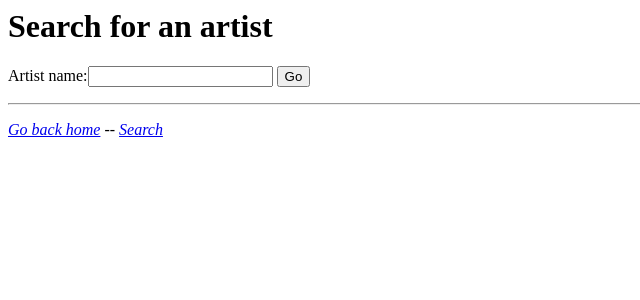
After one commit to SebDeclercq/seb_music, a Django app: page /qwant/music/artist/search/ in a window 1280 px wide. The commit adds this page. Shown: the top 300 px of the page, without its empty margins (0-640 px from the left). Run offline with Django 3.2, Linux system fonts and the light colour scheme.

Commit message:
Artist: has a search form

```diff
--- /dev/null
+++ b/qwant/forms.py
@@ -0,0 +1,24 @@
+#!/usr/bin/env python3
+'''
+Module containing the forms for the UI.
+Author: SebDeclercq (https://www.github.com/SebDeclercq)
+'''
+from django import forms
+from django.utils.translation import gettext as _
+from qwant.music.models import Artist
+from qwant.music.utils import ArtistManager
+
+
+class SearchForm(forms.Form):
+    artist_name: forms.CharField = forms.CharField(
+        label=_('Artist name'), max_length=200, required=True
+    )
+
+    def search(self) -> Artist:
+        '''Search for an Artist in the database or else get it from the API,
+        insert it and return it.
+
+        Returns:
+            The asked for Artist.
+        '''
+        return ArtistManager.add(self.cleaned_data['artist_name'])
--- /dev/null
+++ b/qwant/templates/qwant/artist_search.html
@@ -0,0 +1,10 @@
+{% extends 'qwant/base.html' %}
+
+{% block page_content %}
+<h1>Search for an artist</h1>
+<form action="{% url 'qwant:artist_search' %}" method="POST">
+{% csrf_token %}
+{{ form }}
+<input type="submit" value="Go">
+</form>
+{% endblock %}
--- a/qwant/templates/qwant/artists_list.html
+++ b/qwant/templates/qwant/artists_list.html
@@ -1,3 +1,6 @@
+{% extends 'qwant/base.html' %}
+
+{% block page_content %}
 {% if artists %}
 <ul>
     {% for artist in artists %}
@@ -7,3 +10,4 @@
 {% else %}
 <p>No artist yet</p>
 {% endif %}
+{% endblock %}
--- /dev/null
+++ b/qwant/templates/qwant/base.html
@@ -0,0 +1,7 @@
+{% block page_content %}
+{% endblock %}
+<hr/>
+<p>
+<em><a href=" {% url 'qwant:artists_list' %}">Go back home</a></em> --
+<em><a href=" {% url 'qwant:artist_search' %}">Search</a></em>
+</p>
--- a/qwant/urls.py
+++ b/qwant/urls.py
@@ -19,4 +19,9 @@ urlpatterns: List[URLPattern] = [
         views.ArtistsListView.as_view(),
         name=_('artists_list'),
     ),
+    path(
+        _('music/artist/search/'),
+        views.ArtistSearchView.as_view(),
+        name=_('artist_search'),
+    ),
 ]
--- a/qwant/views.py
+++ b/qwant/views.py
@@ -1,9 +1,12 @@
 from __future__ import annotations
-from typing import Type
+from typing import Any, Type
 from django.db.models import Manager
-from django.shortcuts import render
+from django.http import HttpRequest, HttpResponse
+from django.urls import reverse
 from django.utils.translation import gettext as _
 from django.views import generic
+from django.views.generic.edit import FormView
+from qwant.forms import SearchForm
 from qwant.music.models import Artist
 
 
@@ -18,3 +21,15 @@ class ArtistsListView(generic.ListView):
 
     def get_queryset(self) -> Manager[Artist]:
         return Artist.objects.all()
+
+
+class ArtistSearchView(FormView):
+    template_name: str = 'qwant/artist_search.html'
+    form_class: Type[SearchForm] = SearchForm
+
+    def form_valid(self, form: SearchForm) -> HttpResponse:
+        self.artist: Artist = form.search()
+        return super().form_valid(form)
+
+    def get_success_url(self) -> HttpResponse:
+        return reverse('qwant:artist_detail', kwargs={'pk': self.artist.pk})
```
Also changed, not shown: qwant/management/commands/add_artist.py (+2 -14 lines), qwant/music/utils.py (added, +19 -0 lines), qwant/templates/qwant/artist_detail.html (+5 -2 lines).
